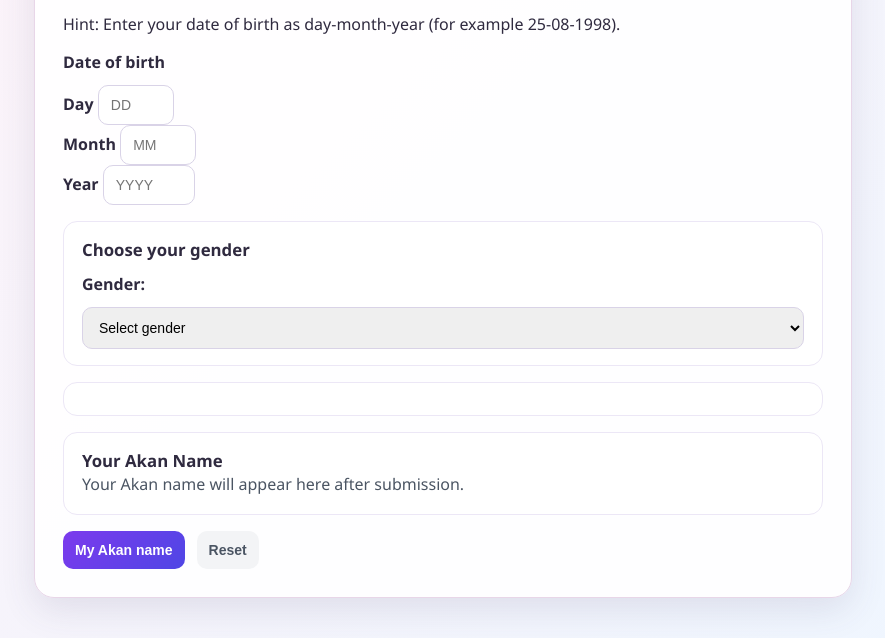
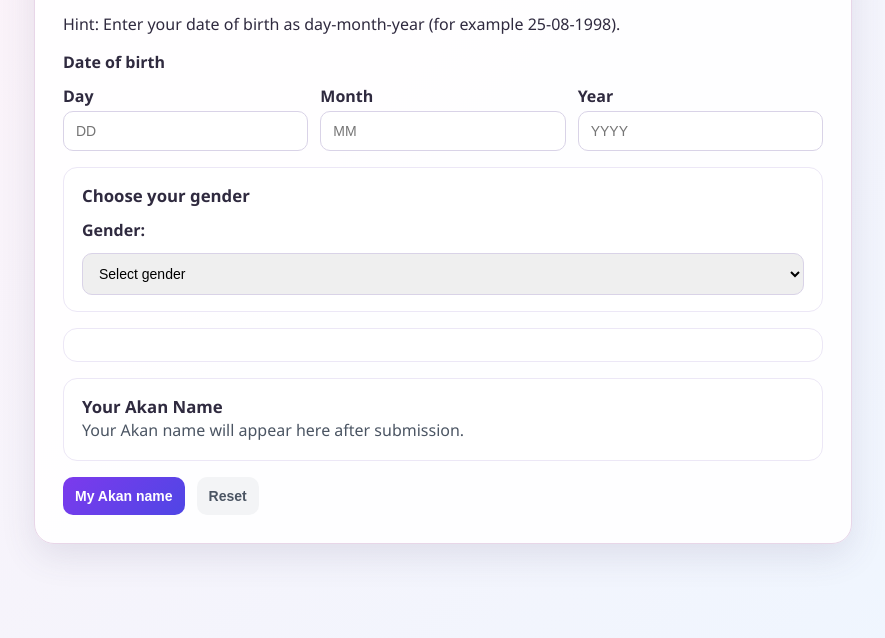
Before and after one commit to bru25iv/Akan-name-Genarator, a plain HTML site: page index.html in a window 1280 px wide. Shown: the part 162-800 px from the top of the page, without its empty margins (197-1082 px from the left). Drawn offline with Linux system fonts and the light colour scheme.

Commit message:
initial changes

```diff
--- a/style.css
+++ b/style.css
@@ -75,6 +75,19 @@ form {
     display: flex;
     flex-direction: column;
     gap: 8px;
+}
+
+.dob-fields {
+    display: flex;
+    gap: 12px;
+    flex-wrap: wrap;
+}
+
+.dob-field {
+    display: flex;
+    flex-direction: column;
+    min-width: 100px;
+    flex: 1;
 }
 
 label {
```
